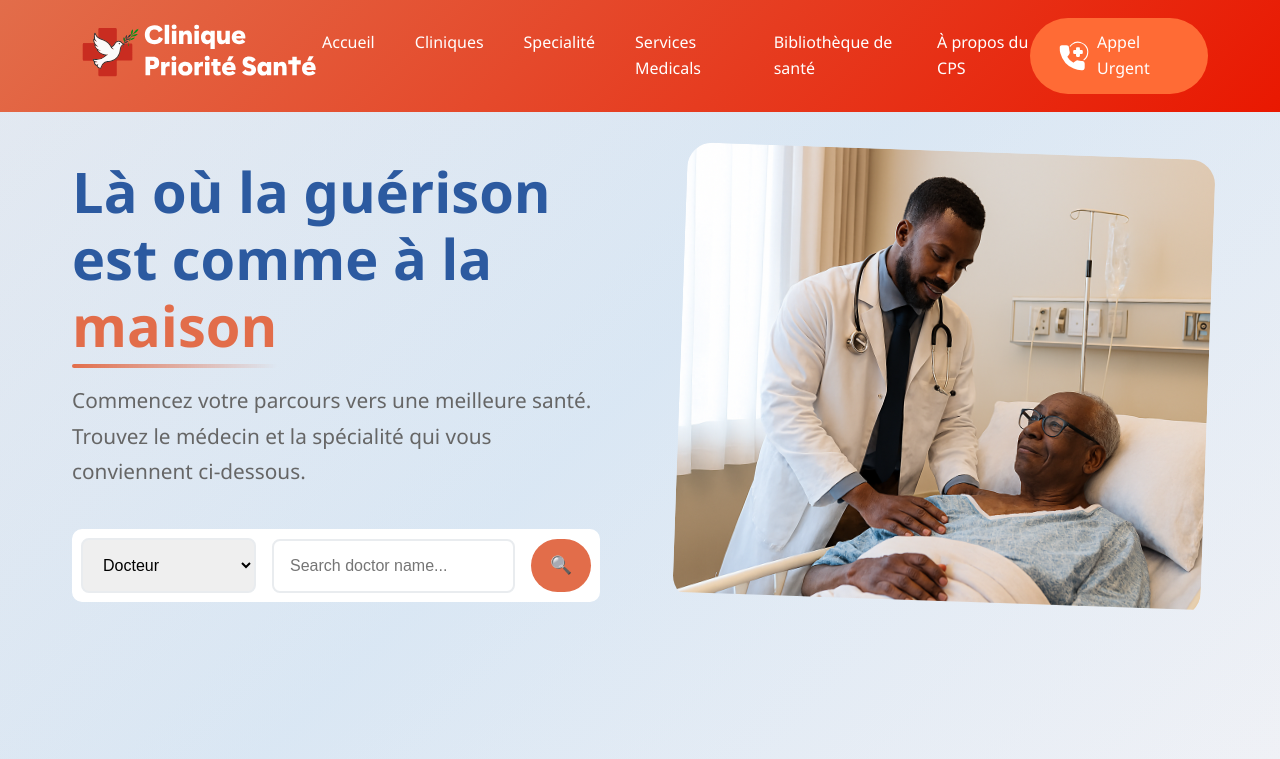
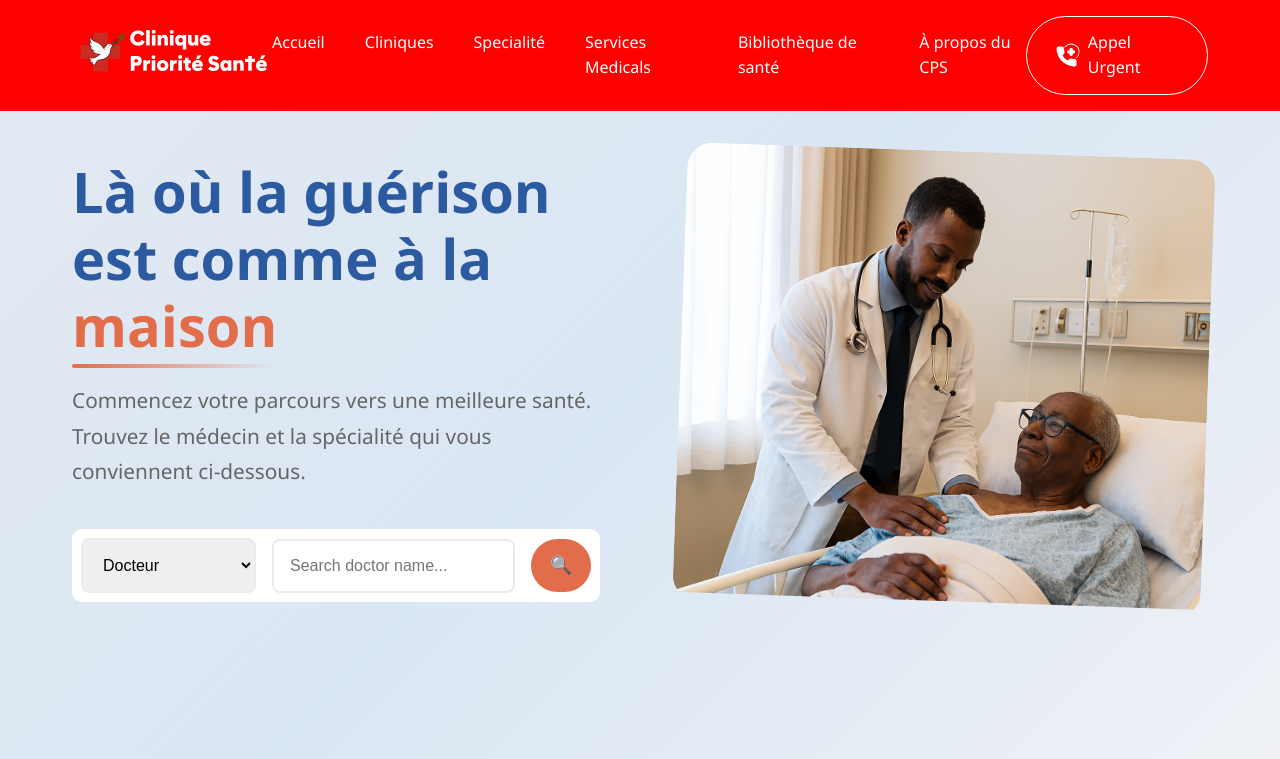
Before and after one commit to Lunkht/clinique_priorite_sante, a Flask app: template templates/index.html in a window 1280 px wide. Shown: the top 759 px of the page. Run offline with Flask 3, Linux system fonts and the light colour scheme; the template is opened without the code that fills it, so the values that code supplies are empty.

Commit message:
new update

```diff
--- a/static/css/main.css
+++ b/static/css/main.css
@@ -6,6 +6,7 @@
     --accent-color: #ff6b35;
     --accent-dark: #e55a2b;
     --success-color: #28a745;
+    --red-color: #ff0000;
     --light-bg: #f8f9fa;
     --white: #ffffff;
     --text-dark: #333333;
@@ -93,7 +94,7 @@ body {
 
 /* Header amélioré */
 .header {
-    background: var(--gradient-primary);
+    background: var(--red-color);
     color: var(--white);
     padding: 1rem 0;
     position: fixed;
@@ -113,7 +114,7 @@ body {
 }
 
 .logo img {
-    width: 250px;
+    width: 200px;
     height: auto;
 }
 
@@ -151,7 +152,7 @@ body {
 }
 
 .emergency-btn {
-    background: var(--accent-color);
+    border:1px solid var(--white);
     padding: 0.8rem 1.8rem;
     border-radius: 100px;
     text-decoration: none;
@@ -164,8 +165,8 @@ body {
 }
 
 .emergency-btn img {
-    width: 30px;
-    height: 30px
+    width: 24px;
+    height: 24px
 }
 
 .emergency-btn:hover {
```
Also changed, not shown: contact.html (+4 -11 lines).
